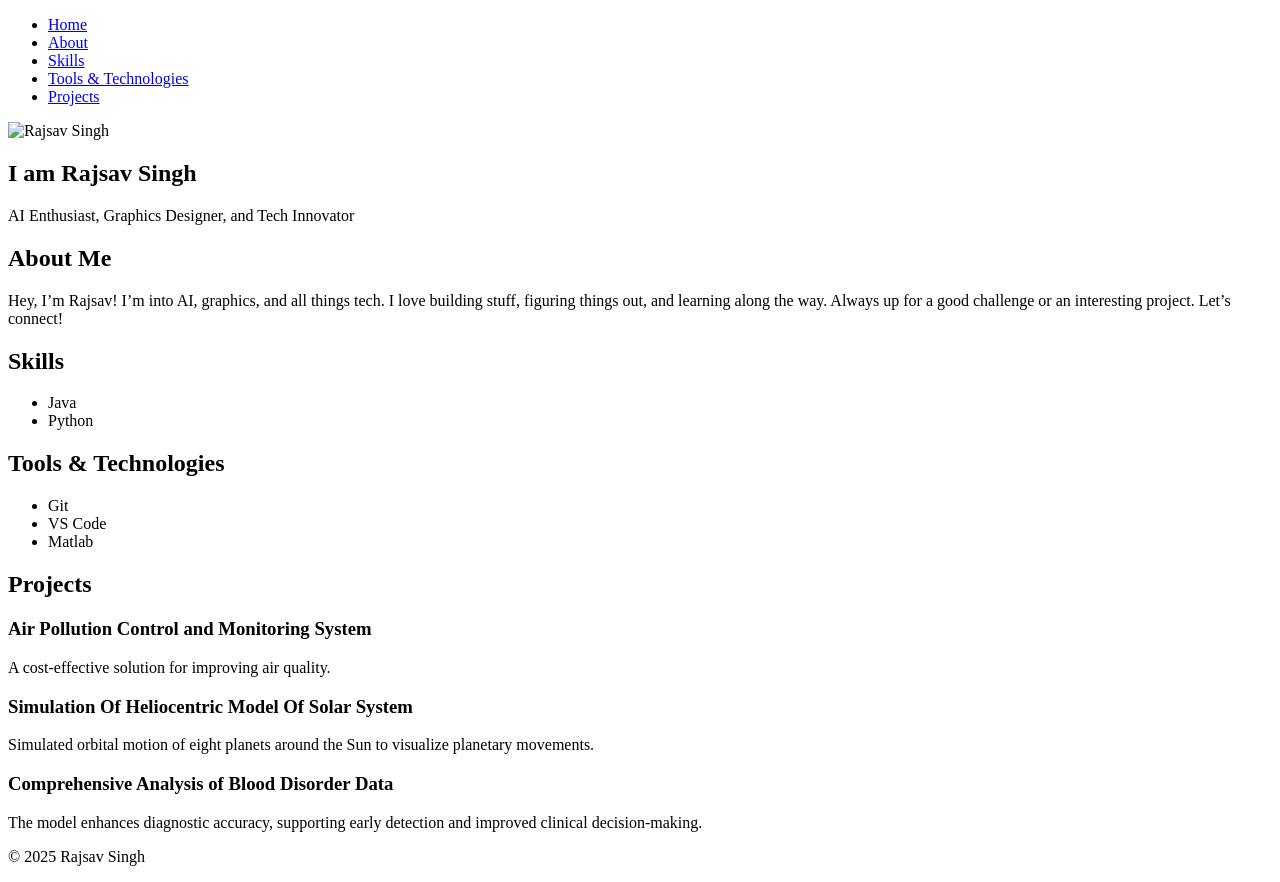
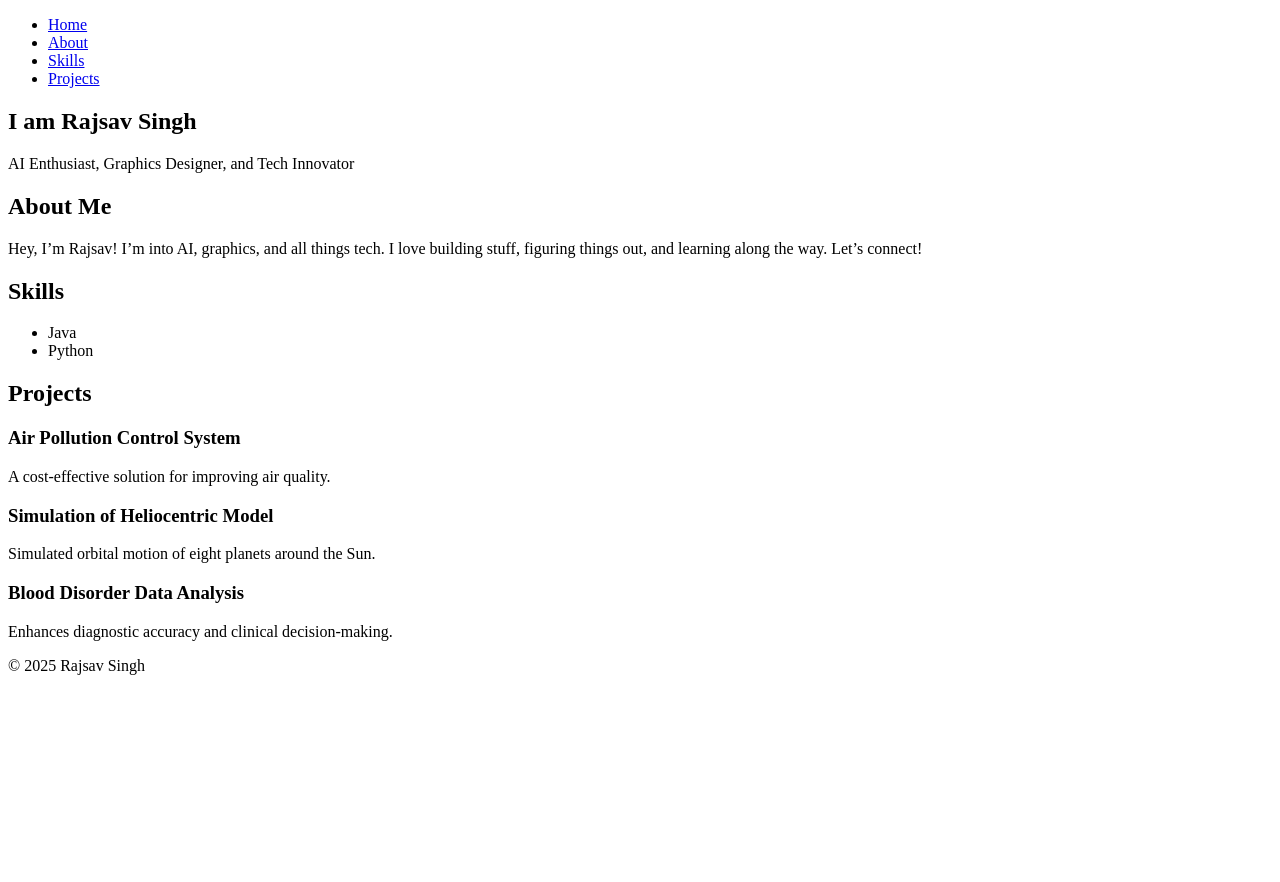
Before and after one commit to rajsav-beast/Portfolio, a plain HTML site: page index1.html in a window 1280 px wide. After the commit the page ends 800 px from the top, so only its background shows below. Drawn offline with Linux system fonts and the light colour scheme.

Commit message:
index1.html

```diff
--- a/index1.html
+++ b/index1.html
@@ -7,38 +7,27 @@
     <link rel="stylesheet" href="styles.css">
 </head>
 <body>
-
-    <!-- Header Section -->
     <header>
         <nav>
             <ul>
                 <li><a href="#home">Home</a></li>
                 <li><a href="#about">About</a></li>
                 <li><a href="#skills">Skills</a></li>
-                <li><a href="#tools">Tools & Technologies</a></li>
                 <li><a href="#projects">Projects</a></li>
             </ul>
         </nav>
     </header>
 
-    <!-- Home Section -->
     <section id="home">
-        <div class="intro">
-            <div class="circle-img">
-                <img src="your-photo.jpg" alt="Rajsav Singh">
-            </div>
-            <h1>I am Rajsav Singh</h1>
-            <p>AI Enthusiast, Graphics Designer, and Tech Innovator</p>
-        </div>
+        <h1>I am Rajsav Singh</h1>
+        <p>AI Enthusiast, Graphics Designer, and Tech Innovator</p>
     </section>
 
-    <!-- About Section -->
     <section id="about">
         <h2>About Me</h2>
-        <p>Hey, I’m Rajsav! I’m into AI, graphics, and all things tech. I love building stuff, figuring things out, and learning along the way. Always up for a good challenge or an interesting project. Let’s connect!</p>
+        <p>Hey, I’m Rajsav! I’m into AI, graphics, and all things tech. I love building stuff, figuring things out, and learning along the way. Let’s connect!</p>
     </section>
 
-    <!-- Skills Section -->
     <section id="skills">
         <h2>Skills</h2>
         <ul>
@@ -47,37 +36,24 @@
         </ul>
     </section>
 
-    <!-- Tools and Technologies Section -->
-    <section id="tools">
-        <h2>Tools & Technologies</h2>
-        <ul>
-            <li>Git</li>
-            <li>VS Code</li>
-            <li>Matlab</li>
-        </ul>
-    </section>
-
-    <!-- Projects Section -->
     <section id="projects">
         <h2>Projects</h2>
         <div class="project">
-            <h3>Air Pollution Control and Monitoring System</h3>
+            <h3>Air Pollution Control System</h3>
             <p>A cost-effective solution for improving air quality.</p>
         </div>
         <div class="project">
-            <h3>Simulation Of Heliocentric Model Of Solar System</h3>
-            <p>Simulated orbital motion of eight planets around the Sun to visualize planetary movements.</p>
+            <h3>Simulation of Heliocentric Model</h3>
+            <p>Simulated orbital motion of eight planets around the Sun.</p>
         </div>
         <div class="project">
-            <h3>Comprehensive Analysis of Blood Disorder Data</h3>
-            <p>The model enhances diagnostic accuracy, supporting early detection and improved clinical decision-making.</p>
+            <h3>Blood Disorder Data Analysis</h3>
+            <p>Enhances diagnostic accuracy and clinical decision-making.</p>
         </div>
     </section>
 
     <footer>
         <p>© 2025 Rajsav Singh</p>
     </footer>
-
-    <script src="script.js"></script>
 </body>
 </html>
```
